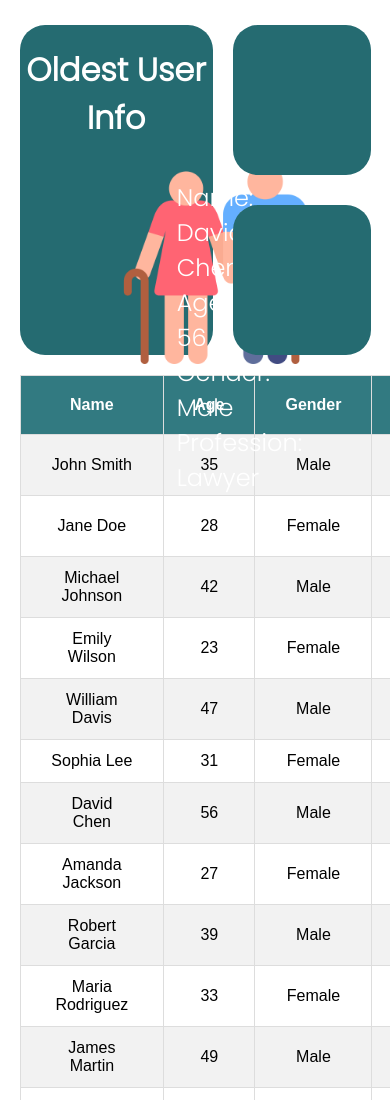
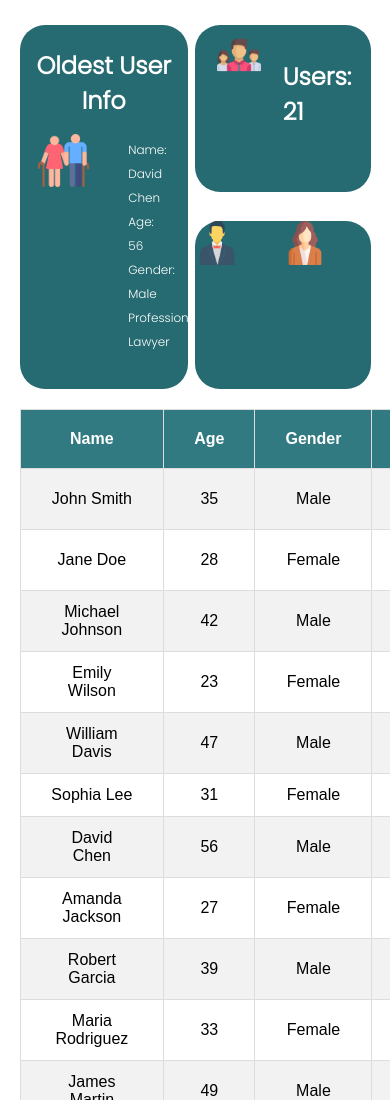
Before and after one commit to saidali-ibn-zafar/JS-Creating-Table, a plain HTML site: page javascript-creating-table/index.html in a window 390 px wide. Shown: the top 1100 px of the page. Drawn offline with Linux system fonts and the light colour scheme.

Commit message:
Add files via upload
not finished, working on tablet format not laptop and mobile so far

```diff
--- a/javascript-creating-table/data.js
+++ b/javascript-creating-table/data.js
@@ -1,5 +1,3 @@
-
-
 const data = [
   {
     name: "John Smith",
@@ -156,13 +154,10 @@ for (const userInfo of data) {
 }
 tableContainer.appendChild(table);
 
-
-
 // CAPITALIZED FIRST LETTER
 function capitalizeFirstLetter(word) {
   return word.charAt(0).toUpperCase() + word.slice(1);
 }
-
 
 //FINDING THE OLDEST USER
 function findOldestUser(data) {
@@ -177,15 +172,20 @@ function findOldestUser(data) {
 
 const oldestUser = findOldestUser(data);
 
-const oldestUserInfo = document.querySelector('.oldestUserInfo');
-const UL = document.createElement('ul');
+const oldestUserInfo = document.querySelector(".oldestUserInfo");
+const UL = document.createElement("ul");
 
 // const oldestUser = findOldestUser(data); // Assuming you have the findOldestUser function defined
 
 for (const key in oldestUser) {
-  const LI = document.createElement('li');
+  const LI = document.createElement("li");
   LI.textContent = capitalizeFirstLetter(key) + ":  " + oldestUser[key];
   UL.appendChild(LI);
 }
 
 oldestUserInfo.appendChild(UL);
+
+
+// FINDING THE NUMBER OF USERS =================================================================
+const usersNum = document.querySelector('.usersNum');
+usersNum.textContent = data.length;
--- a/javascript-creating-table/index.html
+++ b/javascript-creating-table/index.html
@@ -14,22 +14,31 @@
 			<div class="a">
 				<h1>Oldest User Info</h1>
 					<div class="oldestUserContainer">
-						<img src="./old.png" alt="">
-
+						<img src="./old.png" alt="" class="oldUserImg">
 					<div class="oldestUserInfo"></div>
 					</div>
 				</div>
-			<div class="b"></div>
-			<div class="c"></div>
+
+			<div class="b usersContainer">
+				<img src="./users.png" alt="" class="usersImg container">
+
+				<h2>Users: <span class="usersNum"> </span></h2>
+			</div>
+
+			<div class="c maleFemaleContainer">
+				<img src="./male.png" alt="" style="width: 50%;">
+				<img src="./female.png" alt="" style="width: 50%;">
+			</div>
+
 		</div>
 
 	</div>
 
 
   <div id="tableContainer">
+</div>
 
-  </div>
-
+<br>
   <script src="data.js">
 
   </script>
--- a/javascript-creating-table/style.css
+++ b/javascript-creating-table/style.css
@@ -40,7 +40,7 @@ table {
   }
 
   #tableContainer:hover{
-    transform: scale(1.01);
+    transform: scale(1.015);
   }
 
 
@@ -52,36 +52,45 @@ table {
 
   .wrapper{
     display: grid;
-    gap: 30px 20px;
-    grid-template-columns: 55% 30% ;
-    grid-template-rows: 150px 150px;
-
+    gap: 8% 2%;
+    grid-template-columns: 48% 48% ;
+    grid-template-rows: 1fr 1fr;
+    color: #fff;
   }
 
-  img{
-    width: 200px;
+  .oldUserImg{
+    width: 85%;
     cursor: pointer;
+    margin-left: 18%;
+  }
+
+  .usersImg{
+    width: 50%;
+    margin-top: 8px;
   }
 
   .a {
     grid-row: 1/3;
     grid-column: 1/2;
-    color: #fff;
+    padding: 4%;
   }
 
   .a h1{
     text-align: center;
+    font-size: 24px;
   }
 
   .b {
-    grid-row: 2/3 ;
+    grid-row: 1/2 ;
     grid-column: 2/4;
-    background-color: rgb(55, 55, 55);
+  }
+
+  .b h2{
+    margin-top:34px;
   }
   .c {
-    grid-row: 1/2;
+    grid-row: 2/3;
     grid-column: 2/4;
-    background-color: rgb(55, 55, 55);
   }
 
   .a, .b, .c{
@@ -91,18 +100,37 @@ table {
   }
 
   .a:hover, .b:hover, .c:hover{
-    transform: scale(1.01);
+    transform: scale(1.02);
+  }
+
+  ul{
+    transform: translateY(-12px);
   }
 
   ul li{
     list-style-type: none;
-    font-size: 24px;
-    font-weight: 100;
+    font-size: 12px;
+    line-height: 1.5rem;
   }
 
   .oldestUserContainer{
     display: grid;
     grid-template-columns: 40% 50% ;
     grid-template-rows: 50%;
-    padding:  0 50px 0 100px;
+    /* padding:  0 50px 0 100px; */
   }
+
+
+.usersContainer{
+  display: grid;
+  grid-template-columns: 50% 50%;
+  grid-template-rows: 50%;
+  justify-content: center;
+}
+
+.maleFemaleContainer{
+  display: grid;
+  grid-template-columns: 50% 50%;
+  grid-template-rows: 50%;
+  justify-content: center;
+}
```
Also changed, not shown: javascript-creating-table/female.png (added), javascript-creating-table/male.png (added), javascript-creating-table/users.png (added).
